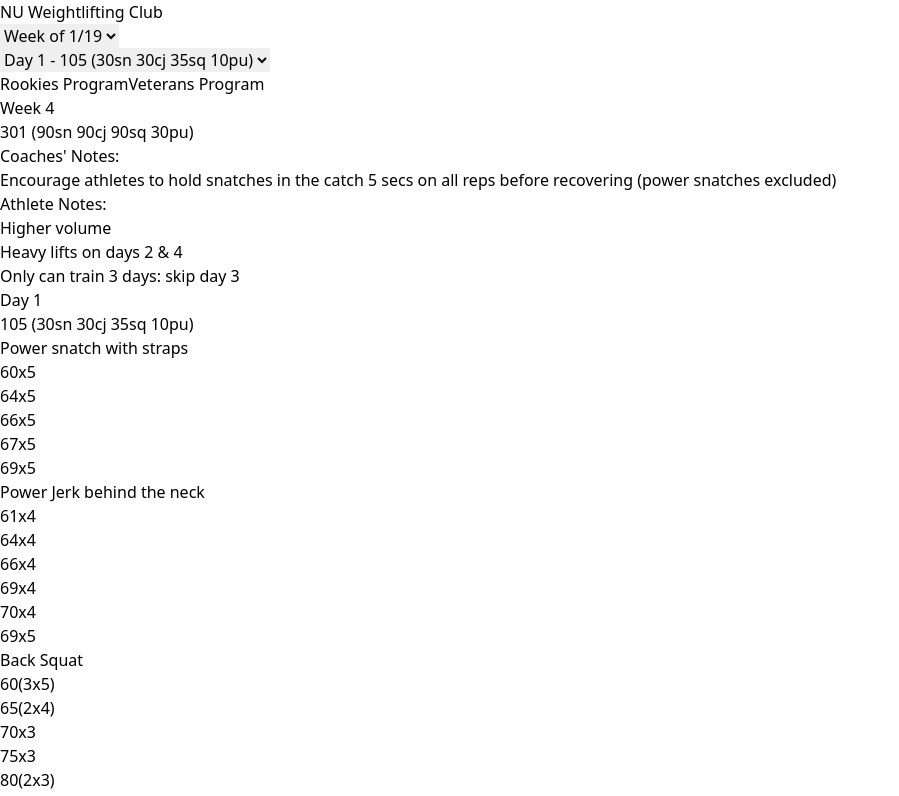
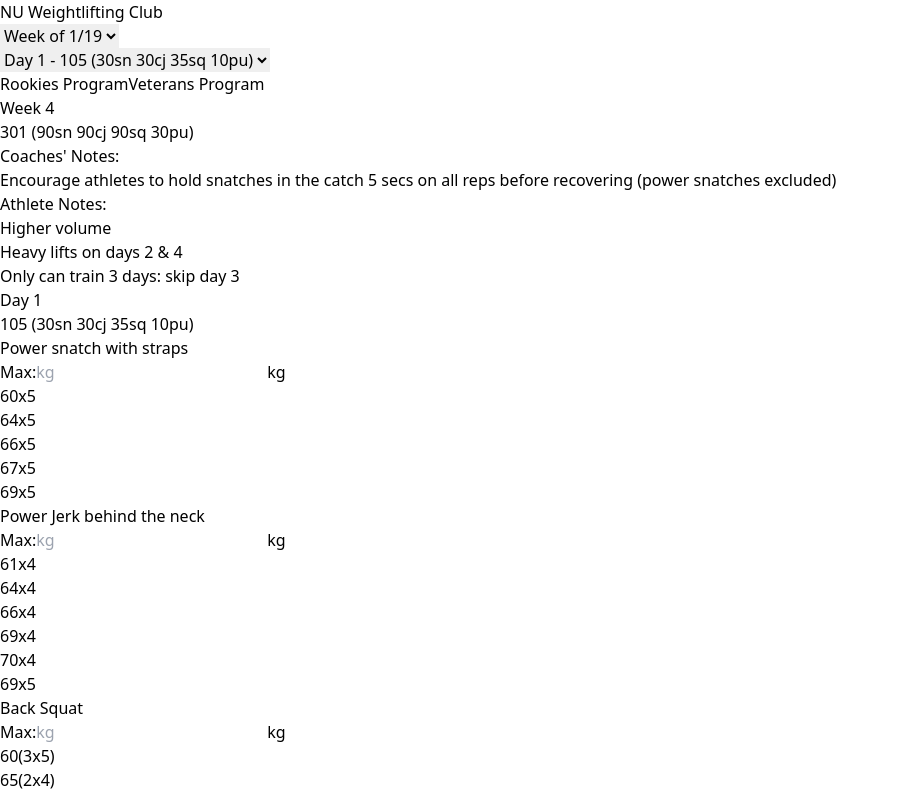
Before and after one commit to GeorgeVassilakis/NUWeightlifting-Program, a React (Vite) app: page / in a window 1280 px wide. Shown: the top 796 px of the page, without its empty margins (0-899 px from the left). Built offline with nearby package versions, Linux system fonts and the light colour scheme; the HTML template or start-up script is replaced by a standard one.

Commit message:
Add percentage calculation

```diff
--- a/src/App.jsx
+++ b/src/App.jsx
@@ -6,7 +6,23 @@ const WeightliftingProgram = () => {
   const [loading, setLoading] = useState(true);
   const [selectedWeek, setSelectedWeek] = useState(null);
   const [availableWeeks, setAvailableWeeks] = useState([]);
-  const [selectedDay, setSelectedDay] = useState(0); // New state for selected day
+  const [selectedDay, setSelectedDay] = useState(0);
+
+  // Load maxes from localStorage if they exist
+  const [maxes, setMaxes] = useState(() => {
+    const savedMaxes = localStorage.getItem('liftMaxes');
+    return savedMaxes ? JSON.parse(savedMaxes) : {
+      snatch: '',
+      cleanAndJerk: '',
+      backSquat: '',
+      frontSquat: ''
+    };
+  });
+
+  // Save maxes to localStorage whenever they change
+  useEffect(() => {
+    localStorage.setItem('liftMaxes', JSON.stringify(maxes));
+  }, [maxes]);
 
   useEffect(() => {
     const fetchData = async () => {
@@ -26,6 +42,28 @@ const WeightliftingProgram = () => {
 
     fetchData();
   }, []);
+
+  // Helper function to extract percentage from set string
+  const extractPercentage = (set) => {
+    const number = set.match(/^(\d+)/);
+    return number ? parseInt(number[1]) : null;
+  };
+
+  // Helper function to calculate weight based on percentage and max
+  const calculateWeight = (percentage, max) => {
+    if (!max || !percentage) return null;
+    return Math.round((percentage / 100) * max);
+  };
+
+  // Helper function to determine which max to use for an exercise
+  const getRelevantMax = (exerciseName) => {
+    const name = exerciseName.toLowerCase();
+    if (name.includes('snatch')) return maxes.snatch;
+    if (name.includes('clean') || name.includes('jerk') || name.includes('c&j') || name.includes('pc+pj')) return maxes.cleanAndJerk;
+    if (name.includes('front squat')) return maxes.frontSquat;
+    if (name.includes('back squat')) return maxes.backSquat;
+    return null;
+  };
 
   if (loading) {
     return (
@@ -47,14 +85,83 @@ const WeightliftingProgram = () => {
   const weekMeta = programData.weeks[selectedWeek].meta;
   const currentDay = currentProgram.days[selectedDay];
 
+  const renderExercise = (exercise) => {
+    const relevantMax = getRelevantMax(exercise.name);
+    const showPercentages = ['snatch', 'clean', 'jerk', 'squat', 'c&j', 'pc+pj'].some(term =>
+      exercise.name.toLowerCase().includes(term)
+    );
+
+    return (
+      <div className="border-b border-gray-200 pb-4 last:border-0">
+        <div className="flex items-center justify-between mb-2">
+          <h4 className="font-bold text-base md:text-lg text-gray-800">
+            {exercise.name}
+          </h4>
+          {showPercentages && (
+            <div className="flex items-center space-x-2">
+              <label className="text-sm text-gray-600">Max:</label>
+              <input
+                type="number"
+                className="w-20 px-2 py-1 border rounded"
+                placeholder="kg"
+                value={relevantMax}
+                onChange={(e) => {
+                  const newMaxes = { ...maxes };
+                  if (exercise.name.toLowerCase().includes('snatch')) {
+                    newMaxes.snatch = e.target.value;
+                  } else if (exercise.name.toLowerCase().includes('clean') ||
+                           exercise.name.toLowerCase().includes('jerk') ||
+                           exercise.name.toLowerCase().includes('c&j') ||
+                           exercise.name.toLowerCase().includes('pc+pj')) {
+                    newMaxes.cleanAndJerk = e.target.value;
+                  } else if (exercise.name.toLowerCase().includes('front squat')) {
+                    newMaxes.frontSquat = e.target.value;
+                  } else if (exercise.name.toLowerCase().includes('back squat')) {
+                    newMaxes.backSquat = e.target.value;
+                  }
+                  setMaxes(newMaxes);
+                }}
+              />
+              <span className="text-sm text-gray-600">kg</span>
+            </div>
+          )}
+        </div>
+        <div className="grid grid-cols-2 md:grid-cols-3 gap-2">
+          {exercise.sets.map((set, setIndex) => {
+            const percentage = extractPercentage(set);
+            const weight = calculateWeight(percentage, relevantMax);
+
+            return (
+              <div
+                key={setIndex}
+                className={`${
+                  set.includes('rounds:')
+                    ? 'font-semibold col-span-2 md:col-span-3 bg-gray-100 p-2 rounded mt-2'
+                    : 'p-2 bg-white rounded shadow-sm'
+                } text-sm md:text-base`}
+              >
+                <div className="flex justify-between items-center">
+                  <span>{set}</span>
+                  {weight && (
+                    <span className="text-gray-600 ml-2">
+                      {weight}kg
+                    </span>
+                  )}
+                </div>
+              </div>
+            );
+          })}
+        </div>
+      </div>
+    );
+  };
+
   return (
     <div className="min-h-screen bg-gray-100">
-      {/* Header */}
       <header className="bg-red-700 text-white py-4 sticky top-0 z-50 shadow-lg">
         <div className="container mx-auto px-4">
           <h1 className="text-2xl md:text-3xl font-bold">NU Weightlifting Club</h1>
 
-          {/* Week Selection Dropdown */}
           <div className="mt-2">
             <select
               value={selectedWeek}
@@ -69,7 +176,6 @@ const WeightliftingProgram = () => {
             </select>
           </div>
 
-          {/* Day Selection Dropdown */}
           <div className="mt-2">
             <select
               value={selectedDay}
@@ -84,7 +190,6 @@ const WeightliftingProgram = () => {
             </select>
           </div>
 
-          {/* Program Type Selection */}
           <div className="mt-3 flex gap-2 md:gap-4">
             <button
               className={`flex-1 py-3 px-4 rounded-lg text-sm md:text-base transition-colors ${
@@ -106,10 +211,8 @@ const WeightliftingProgram = () => {
         </div>
       </header>
 
-      {/* Main Content */}
       <main className="container mx-auto px-2 md:px-4 py-4">
         <div className="bg-white rounded-lg shadow-lg">
-          {/* Week Header */}
           <div className="border-b p-4">
             <div className="flex justify-between items-baseline">
               <h2 className="text-xl md:text-2xl font-bold">
@@ -121,7 +224,6 @@ const WeightliftingProgram = () => {
             </div>
           </div>
 
-          {/* Notes Sections */}
           <div className="p-4 space-y-4">
             <div>
               <h3 className="text-lg font-semibold text-red-700 mb-2">Coaches' Notes:</h3>
@@ -141,7 +243,6 @@ const WeightliftingProgram = () => {
             </div>
           </div>
 
-          {/* Single Day Display */}
           <div className="p-4">
             <div className="bg-gray-50 rounded-lg p-4">
               <div className="flex justify-between items-baseline mb-3 bg-gray-100 p-3 rounded-lg">
@@ -151,24 +252,8 @@ const WeightliftingProgram = () => {
 
               <div className="space-y-6">
                 {currentDay.exercises.map((exercise, exIndex) => (
-                  <div key={exIndex} className="border-b border-gray-200 pb-4 last:border-0">
-                    <h4 className="font-bold text-base md:text-lg mb-2 text-gray-800">
-                      {exercise.name}
-                    </h4>
-                    <div className="grid grid-cols-2 md:grid-cols-3 gap-2">
-                      {exercise.sets.map((set, setIndex) => (
-                        <div
-                          key={setIndex}
-                          className={`${
-                            set.includes('rounds:')
-                              ? 'font-semibold col-span-2 md:col-span-3 bg-gray-100 p-2 rounded mt-2'
-                              : 'p-2 bg-white rounded shadow-sm'
-                          } text-sm md:text-base`}
-                        >
-                          {set}
-                        </div>
-                      ))}
-                    </div>
+                  <div key={exIndex}>
+                    {renderExercise(exercise)}
                   </div>
                 ))}
               </div>
```
